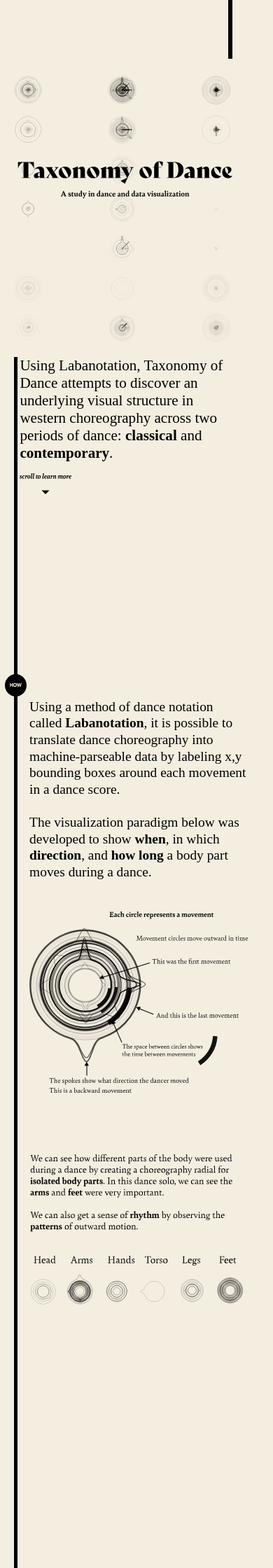
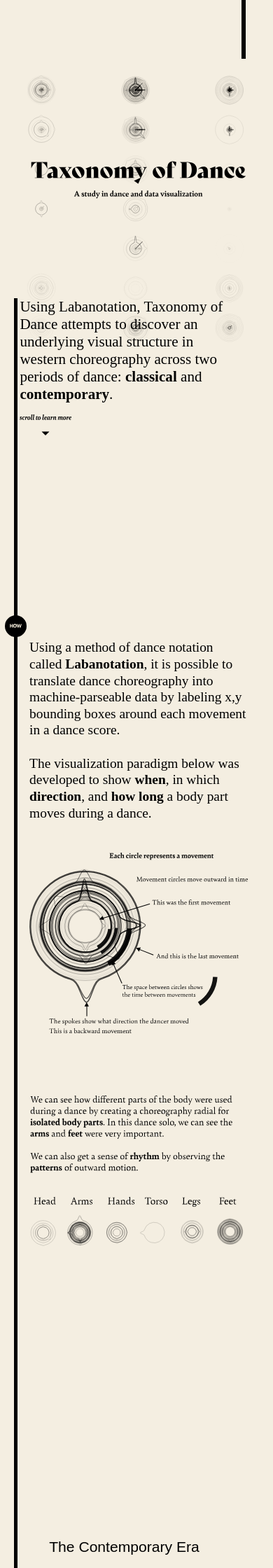
Before and after one commit to laurasher/taxonomy-of-dance, a Flask app: page / in a window 390 px wide. Shown: the top 2240 px of the page at 70% size. Run offline with Flask 2, Linux system fonts and the light colour scheme; some libraries are stand-ins or nearby versions; some web fonts are replaced.

Commit message:
Reduced mobile version.

```diff
--- a/templates/home.html
+++ b/templates/home.html
@@ -350,8 +350,8 @@
 			}
 			.blade {
 				height: 82vh !important;
-				margin-top: 20vh !important;
-				margin-bottom: 20vh !important;
+				/* margin-top: 20vh !important; */
+				/* margin-bottom: 20vh !important; */
 				width: 90vw;
 			}
 			.slider {
@@ -372,6 +372,8 @@
 			}
 			#title {
 				margin-top: -25% !important;
+				margin-left: 10%;
+				width: 80%;
 			}
 			#taxonomy-title {
 				height: 95% !important;
@@ -494,10 +496,10 @@
 				margin-left: 10vw;
 				width: 100%;
 			}
-			.era-title {
+			/* .era-title {
 				text-align: center;
 				margin-left: 10vw !important;
-			}
+			} */
 		}
 		/************ CAUTION: MOBILE STYLES ***************
 		****************************************************
@@ -693,17 +695,18 @@
 </body>
 <script>
 
+	// Maybe just have static images on mobile?
 	function myFunction(x) {
 		if (x.matches) { // If media query matches
-			$('#modern-era-feature-spread').hide()
-			$('#modern-era-vis-overview-spread').hide()
+			// $('#modern-era-feature-spread').hide()
+			// $('#modern-era-vis-overview-spread').hide()
 			$('#classical-era-feature-spread').hide()
 			$('#classical-era-vis-overview-spread').hide()
 			$('#classical-era-vis-spread').hide()
 
 		} else {
-			$('#modern-era-feature-spread').show()
-			$('#modern-era-vis-overview-spread').show()
+			// $('#modern-era-feature-spread').show()
+			// $('#modern-era-vis-overview-spread').show()
 			$('#classical-era-feature-spread').show()
 			$('#classical-era-vis-overview-spread').show()
 			$('#classical-era-vis-spread').show()
```
